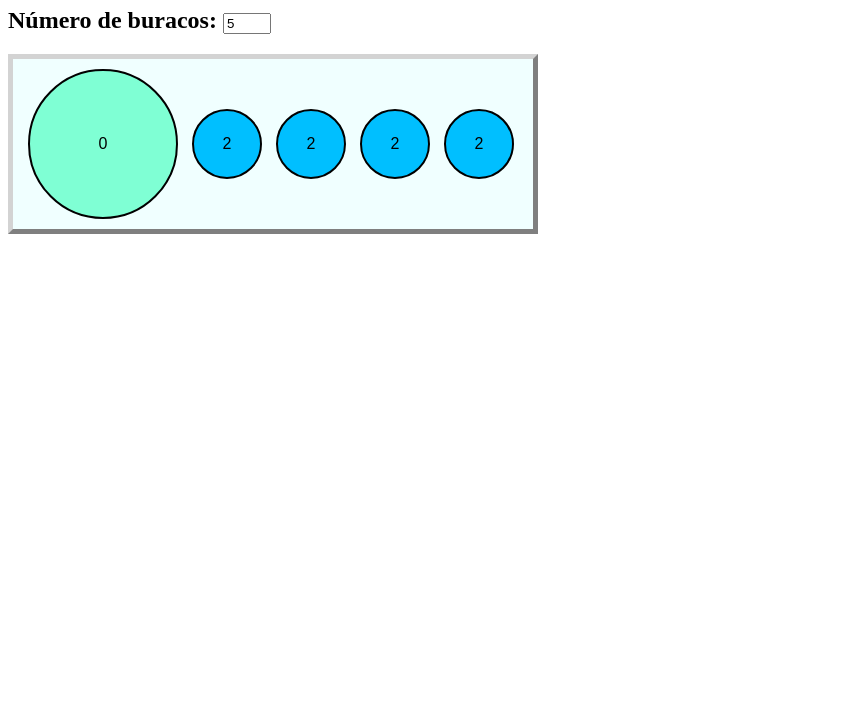
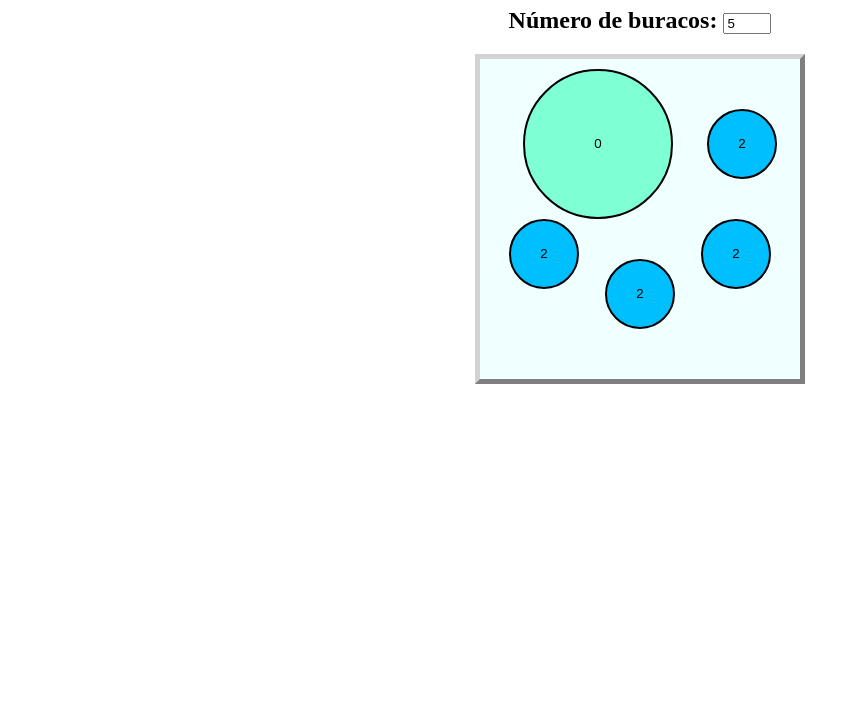
Before and after one commit to felipegssantos/tchuca, a plain HTML site: page webapp/index.html in a window 1280 px wide. Shown: the part 73-800 px from the top of the page, without its empty margins (0-860 px from the left). Drawn offline with Linux system fonts and the light colour scheme.

Commit message:
Fix board layout

```diff
--- a/webapp/index.html
+++ b/webapp/index.html
@@ -4,9 +4,8 @@
     <head>
         <title>Tchuca</title>
         <link rel="stylesheet" type="text/css" href="./style.css">
-        <script src="./scripts.js">
-
-        </script>
+        <script src="./scripts.js"></script>
+        <script src="https://kit.fontawesome.com/98e5834e8f.js" crossorigin="anonymous"></script>
     </head>
 
     <body>
@@ -22,25 +21,11 @@
         <div class="board" id="board">
             <!-- FIXME: when board size changes, holes become vertically
                 distributed instead of horizontally distributed -->
-            <button onclick='seed("rumba")' class="rumba" id="rumba">
-                0
-            </button>
-
-            <button onclick='seed("hole1")' class="hole" id="hole1">
-                2
-            </button>
-
-            <button onclick='seed("hole2")' class="hole" id="hole2">
-                2
-            </button>
-
-            <button onclick='seed("hole3")' class="hole" id="hole3">
-                2
-            </button>
-
-            <button onclick='seed("hole4")' class="hole" id="hole4">
-                2
-            </button>
+            <button onclick='seed("rumba")' class="rumba" id="rumba">0</button>
+            <button onclick='seed("hole1")' class="hole" id="hole1">2</button>
+            <button onclick='seed("hole2")' class="hole" id="hole2">2</button>
+            <button onclick='seed("hole3")' class="hole" id="hole3">2</button>
+            <button onclick='seed("hole4")' class="hole" id="hole4">2</button>
         </div>
 
     </body>
--- a/webapp/scripts.js
+++ b/webapp/scripts.js
@@ -15,7 +15,7 @@ function setHoles(num) {
         for (var i = 1; i < MAX_HOLES; i++) {
             console.log(`Updating hole ${i}`);
             var element = document.getElementById(`hole${i}`)
-            element.style.display = i < num ? 'block' : 'none';
+            element.style.visibility = i < num ? 'visible' : 'hidden';
             element.innerHTML = 2;
         }
     }
--- a/webapp/style.css
+++ b/webapp/style.css
@@ -1,10 +1,12 @@
+body {
+    text-align: center;
+}
+
 button {
     padding: 10px 10px;
     margin: auto 5px;
-    font-size: 16px;
     border-style: solid;
     border-radius: 50%;
-    text-align: center;
 }
 
 button.rumba {
@@ -19,10 +21,35 @@ button.hole {
     background-color: deepskyblue;
 }
 
-.board { /* TODO: fix width */
+#hole1 {
+    position: relative;
+    left: 20px;
+    bottom: 0px;
+}
+
+#hole2 {
+    position: relative;
+    left: 180px;
+    top: 0px;
+}
+
+#hole3 {
+    position: relative;
+    left: 0px;
+    top: 40px;
+}
+
+#hole4 {
+    position: relative;
+    right: 180px;
+    top: 0px;
+}
+
+.board {
     padding: 10px;
-    width: 500px;
-    height: 150px;
+    width: 300px; /* TODO: update width when board size changes */
+    height: 300px;
     background-color: azure;
     border: 5px outset lightgray;
+    margin: auto;
 }
```
